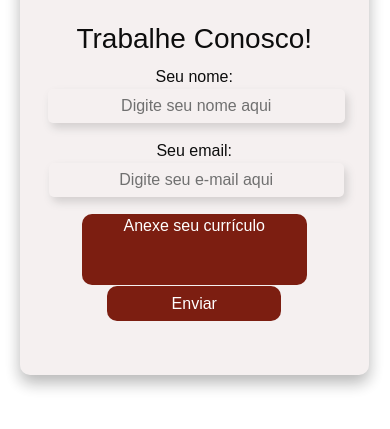
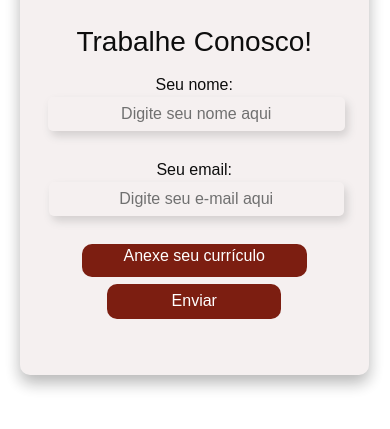
Before and after one commit to ebasantos/Vagas, a plain HTML site: page form/index.html in a window 390 px wide. Shown: the part 73-502 px from the top of the page. Drawn offline with nearby package versions, Linux system fonts and the light colour scheme; some packages are replaced by stand-ins of ours; a script that the page names is missing.

Commit message:
corrigindo tamanho do file upload em dispositivos mobile

```diff
--- a/form/sign.css
+++ b/form/sign.css
@@ -505,6 +505,8 @@ form {
 }
 
 @media (min-width: 100px) and (max-width: 320px) {
+
+
     form {
         height: 484px;
         width: calc(270px + 5vw);
@@ -516,6 +518,10 @@ form {
 }
 
 @media (min-width:350px) and (max-width: 490px) {
+    .js .input-file-trigger {
+        height: 25px;
+    }
+
     form {
         height: 428px;
         width: calc(329px + 5vw);
```
